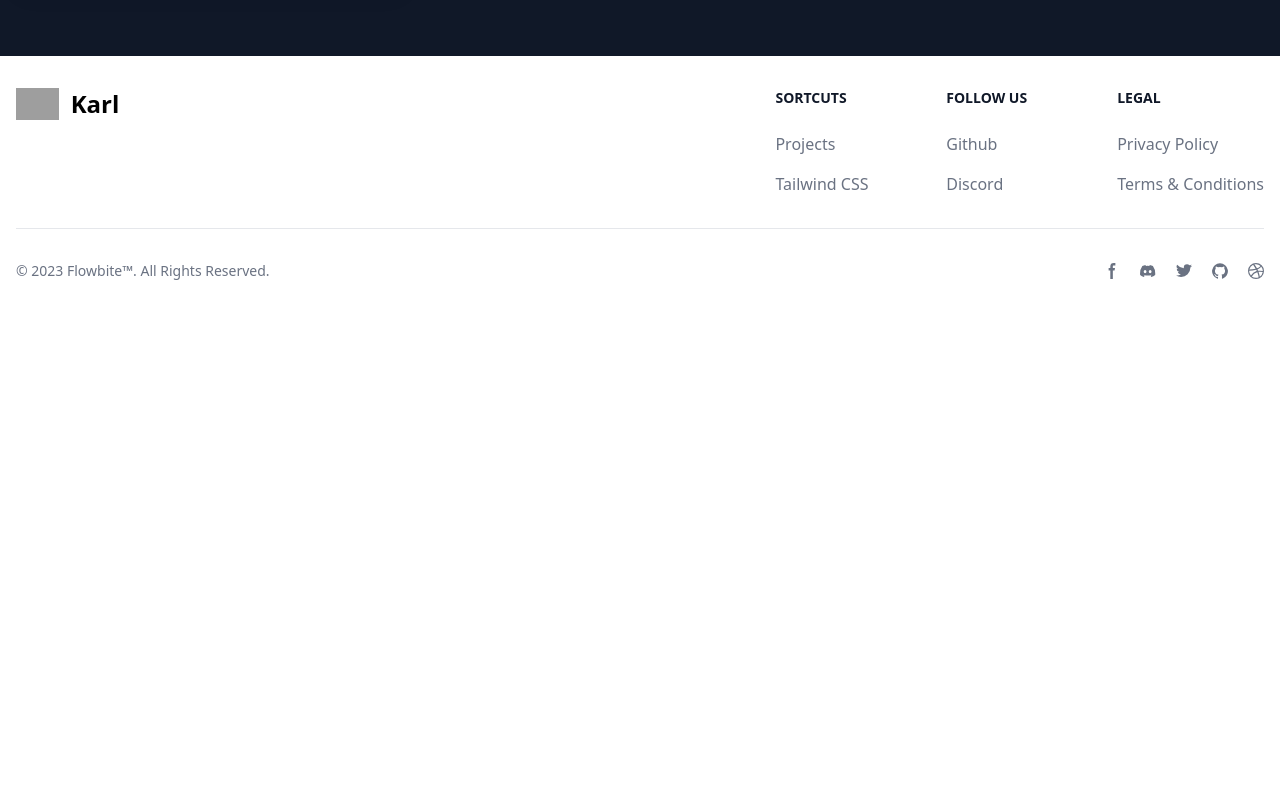
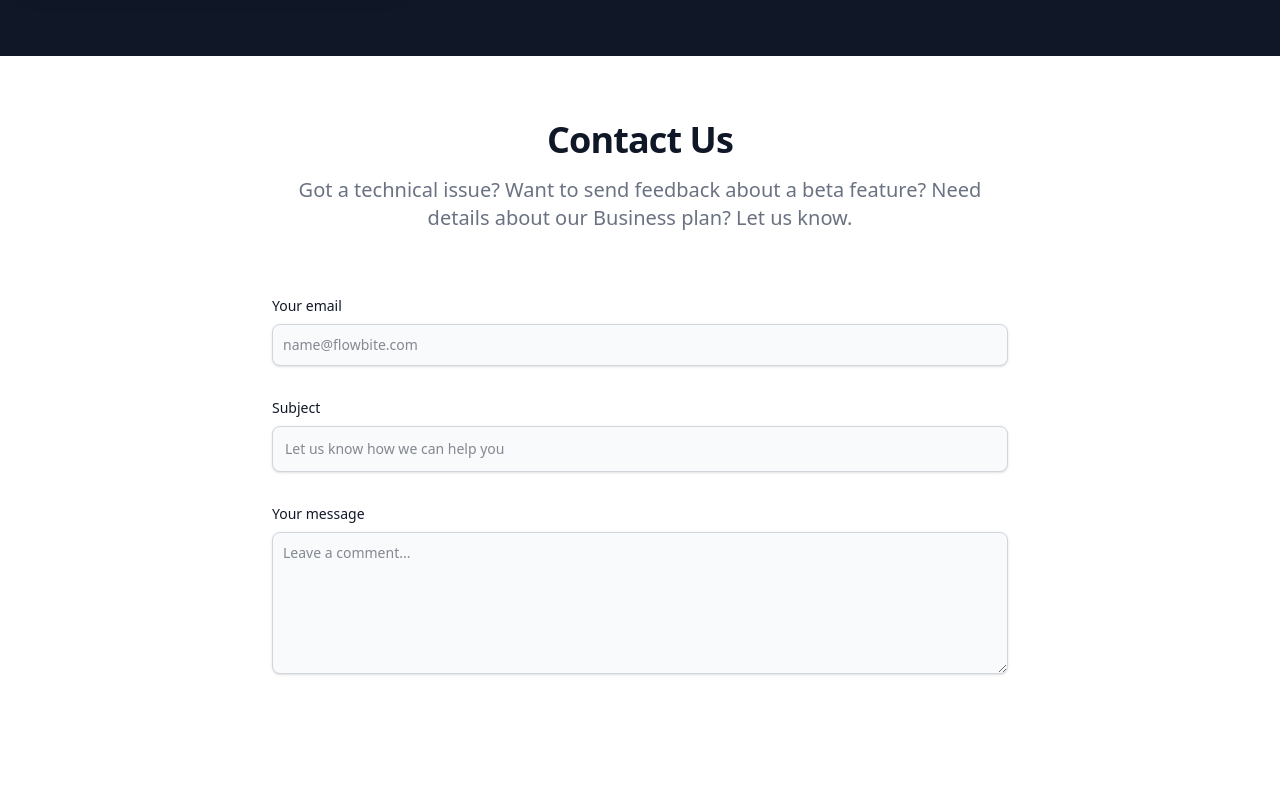
Before and after one commit to Captain-Carl-Larc/july-portifolio, a React (Vite) app: page / in a window 1280 px wide. Shown: the part 3060-3860 px from the top of the page. Before the commit the page ends 3373 px from the top, so only its background shows below. Built offline with nearby package versions, Linux system fonts and the light colour scheme; grey boxes are pictures that could not be loaded.

Commit message:
added the contact form

```diff
--- a/src/App.tsx
+++ b/src/App.tsx
@@ -5,6 +5,7 @@ import About from "./components/about";
 import Skills from "./components/skills";
 import Projects from "./components/projects";
 import Footer from "./components/footer";
+import Contact from "./components/contact";
 
 function App() {
   return (
@@ -14,6 +15,7 @@ function App() {
       <About />
       <Skills />
       <Projects />
+      <Contact />
       <Footer />
     </>
   );
--- /dev/null
+++ b/src/components/contact.tsx
@@ -0,0 +1,69 @@
+function Contact() {
+  return (
+    <section className="bg-white dark:bg-gray-900">
+      <div className="mx-auto px-4 py-8 lg:py-16 max-w-screen-md">
+        <h2 className="mb-4 font-extrabold text-gray-900 dark:text-white text-4xl text-center tracking-tight">
+          Contact Us
+        </h2>
+        <p className="mb-8 lg:mb-16 font-light text-gray-500 dark:text-gray-400 sm:text-xl text-center">
+          Got a technical issue? Want to send feedback about a beta feature?
+          Need details about our Business plan? Let us know.
+        </p>
+        <form action="#" className="space-y-8">
+          <div>
+            <label
+              htmlFor="email"
+              className="block mb-2 font-medium text-gray-900 dark:text-gray-300 text-sm"
+            >
+              Your email
+            </label>
+            <input
+              type="email"
+              id="email"
+              className="block bg-gray-50 dark:bg-gray-700 shadow-sm dark:shadow-sm-light p-2.5 border border-gray-300 focus:border-primary-500 dark:border-gray-600 dark:focus:border-primary-500 rounded-lg focus:ring-primary-500 dark:focus:ring-primary-500 w-full text-gray-900 dark:text-white text-sm dark:placeholder-gray-400"
+              placeholder="name@flowbite.com"
+              required
+            />
+          </div>
+          <div>
+            <label
+              htmlFor="subject"
+              className="block mb-2 font-medium text-gray-900 dark:text-gray-300 text-sm"
+            >
+              Subject
+            </label>
+            <input
+              type="text"
+              id="subject"
+              className="block bg-gray-50 dark:bg-gray-700 shadow-sm dark:shadow-sm-light p-3 border border-gray-300 focus:border-primary-500 dark:border-gray-600 dark:focus:border-primary-500 rounded-lg focus:ring-primary-500 dark:focus:ring-primary-500 w-full text-gray-900 dark:text-white text-sm dark:placeholder-gray-400"
+              placeholder="Let us know how we can help you"
+              required
+            />
+          </div>
+          <div className="sm:col-span-2">
+            <label
+              htmlFor="message"
+              className="block mb-2 font-medium text-gray-900 dark:text-gray-400 text-sm"
+            >
+              Your message
+            </label>
+            <textarea
+              id="message"
+              rows={6}
+              className="block bg-gray-50 dark:bg-gray-700 shadow-sm p-2.5 border border-gray-300 focus:border-primary-500 dark:border-gray-600 dark:focus:border-primary-500 rounded-lg focus:ring-primary-500 dark:focus:ring-primary-500 w-full text-gray-900 dark:text-white text-sm dark:placeholder-gray-400"
+              placeholder="Leave a comment..."
+            ></textarea>
+          </div>
+          <button
+            type="submit"
+            className="bg-primary-700 hover:bg-primary-800 dark:bg-primary-600 dark:hover:bg-primary-700 px-5 py-3 rounded-lg focus:outline-none focus:ring-4 focus:ring-primary-300 dark:focus:ring-primary-800 sm:w-fit font-medium text-white text-sm text-center"
+          >
+            Send message
+          </button>
+        </form>
+      </div>
+    </section>
+  );
+}
+
+export default Contact;
```
